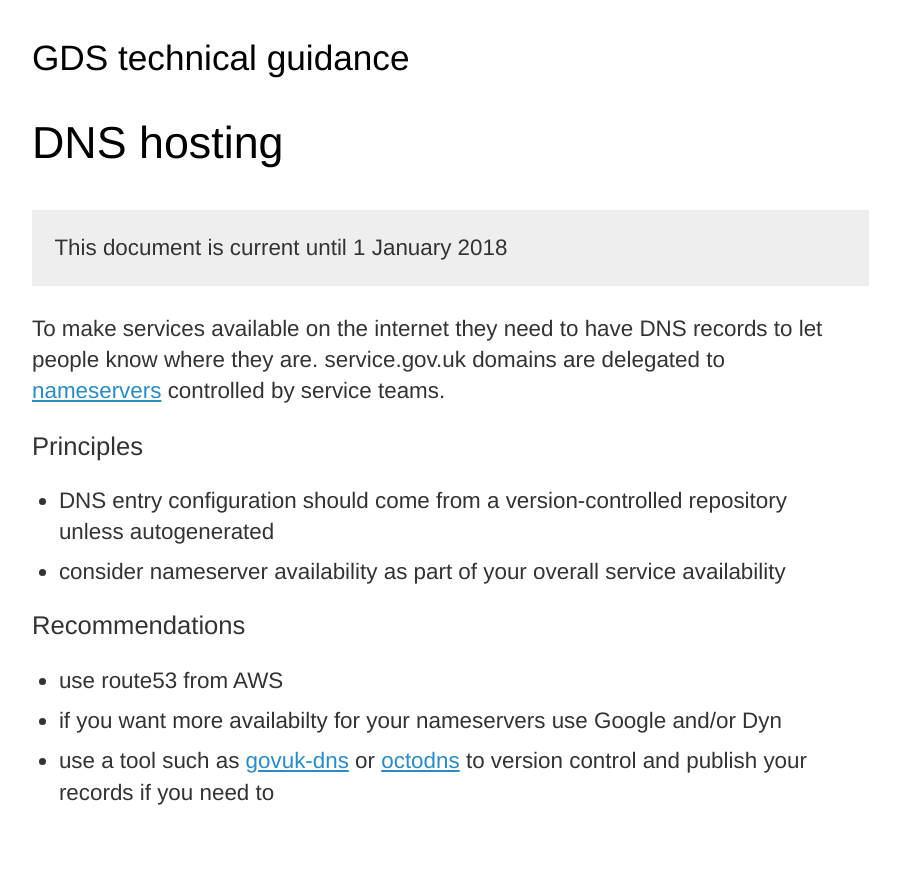
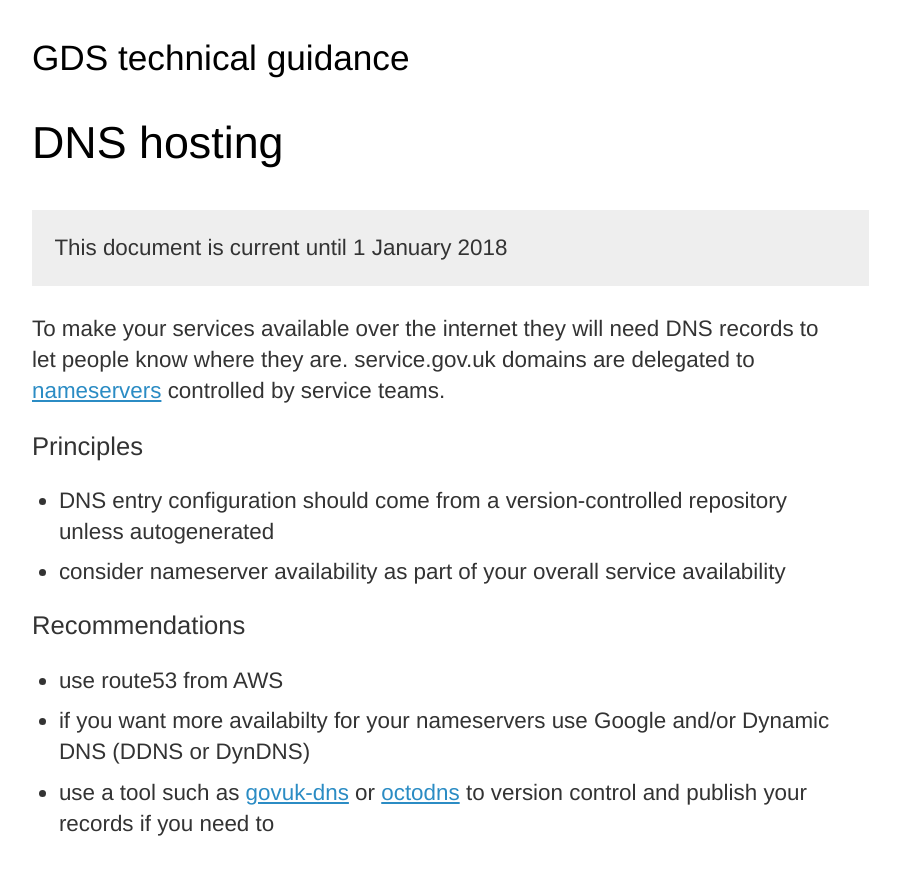
Before and after one commit to alphagov/gds-way, a Jekyll site: the page built from dns-hosting.md, in a window 1280 px wide. Shown: the top 875 px of the page, without its empty margins (8-908 px from the left). Built offline with Jekyll 4.4.1, drawn with Linux system fonts in a browser that asks for light colours.

Commit message:
Copy edit
Made some copy edit changes.

```diff
--- a/dns-hosting.md
+++ b/dns-hosting.md
@@ -3,7 +3,7 @@ title: DNS hosting
 layout: recommendation
 expires: 2018-01-01
 ---
-To make services available on the internet they need to have DNS records to let people know where they are.
+To make your services available over the internet they will need DNS records to let people know where they are.
 service.gov.uk domains are delegated to [nameservers](https://www.gov.uk/service-manual/technology/get-a-domain-name#check-where-youll-host-your-dns) controlled by service teams.
 
 
@@ -16,5 +16,5 @@ service.gov.uk domains are delegated to [nameservers](https://www.gov.uk/service
 ## Recommendations
 
 - use route53 from AWS
-- if you want more availabilty for your nameservers use Google and/or Dyn
+- if you want more availabilty for your nameservers use Google and/or Dynamic DNS (DDNS or DynDNS)
 - use a tool such as [govuk-dns](https://github.com/alphagov/govuk-dns) or [octodns](https://github.com/github/octodns) to version control and publish your records if you need to
```
